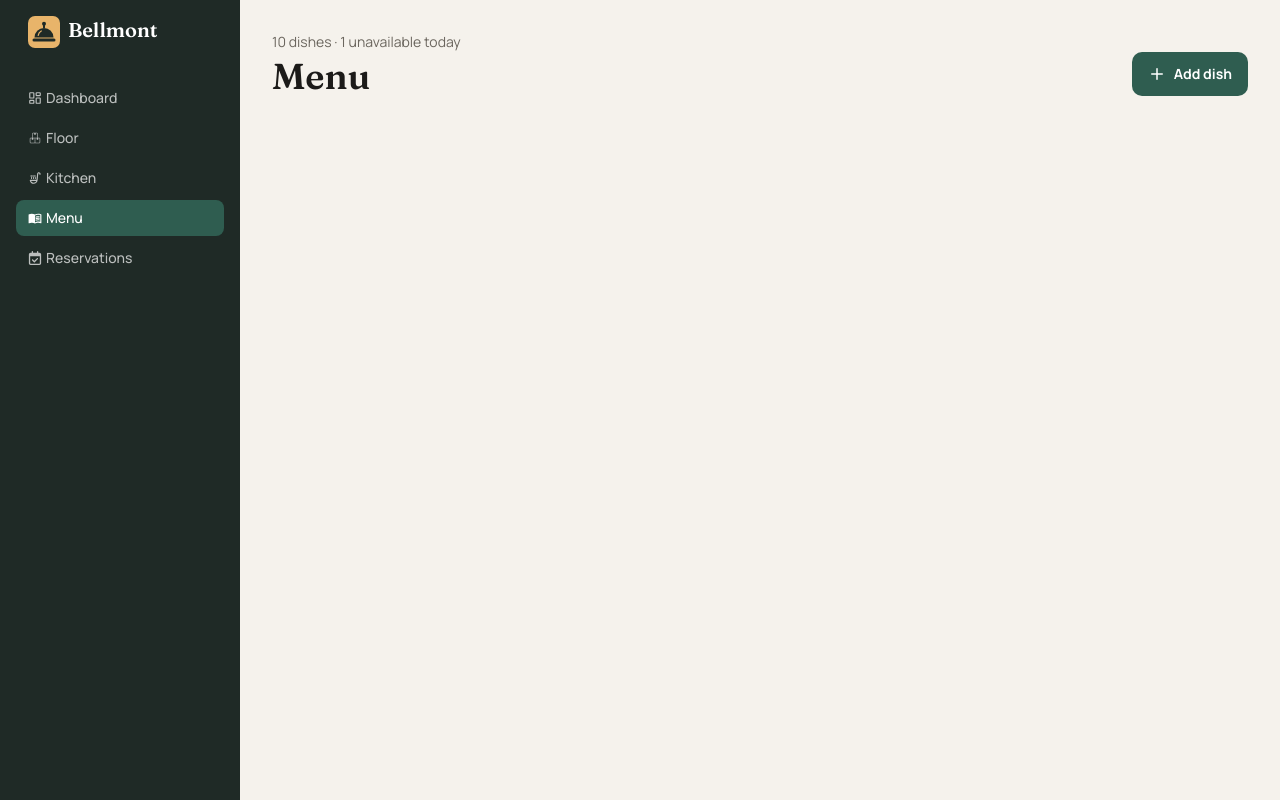
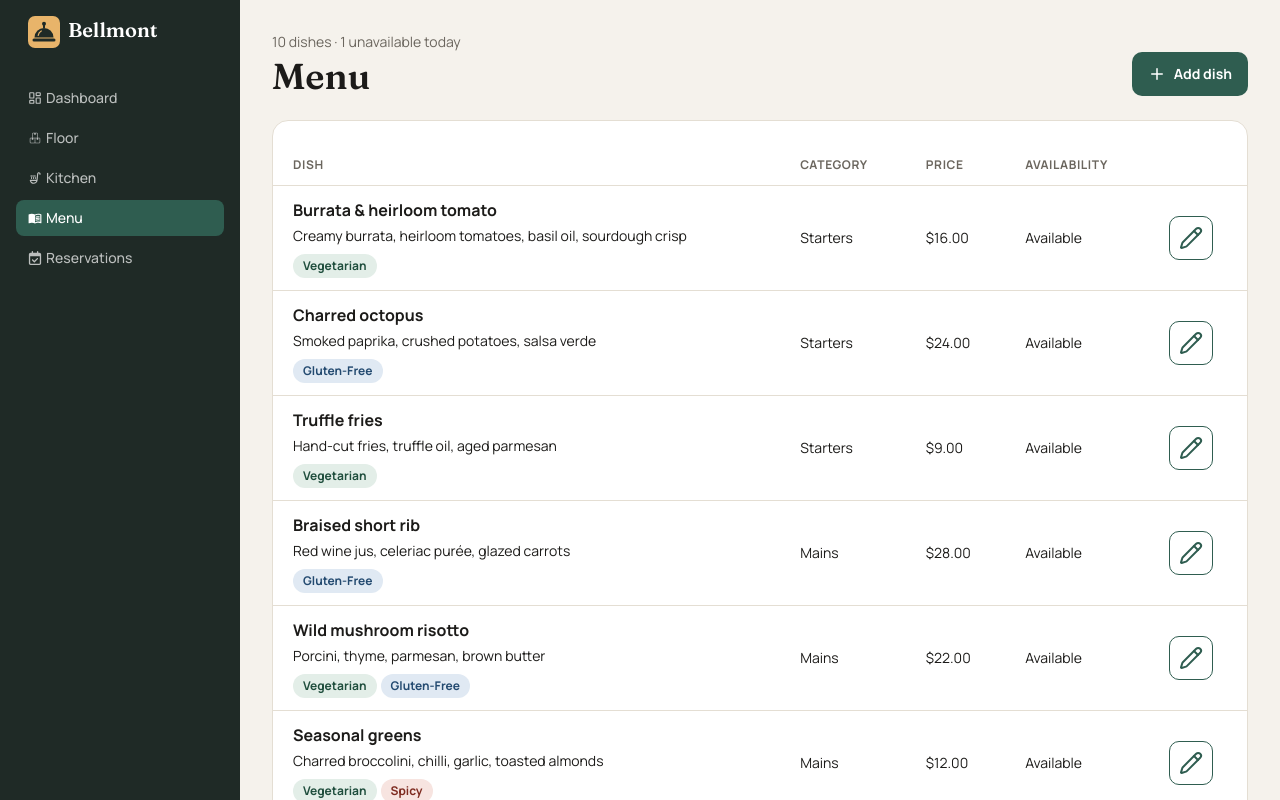
Before and after one commit to Liv-O/restaurant-admin, a React (Vite) app: page /menu in a window 1280 px wide. Shown: the top 800 px of the page. Built offline with nearby package versions, Linux system fonts and the light colour scheme.

Commit message:
feat: add Table compound component, render dishes table with tag badges

```diff
--- a/src/components/ui/Badge.tsx
+++ b/src/components/ui/Badge.tsx
@@ -1,7 +1,7 @@
 import type { ReactNode } from 'react';
 import type { ComponentProps } from 'react';
 
-type Tone = 'green' | 'amber' | 'blue' | 'red' | 'neutral';
+export type Tone = 'green' | 'amber' | 'blue' | 'red' | 'neutral';
 
 type BadgeProps = ComponentProps<'span'> & {
   tone?: Tone;
--- /dev/null
+++ b/src/components/ui/Table.tsx
@@ -0,0 +1,72 @@
+import { createContext, useContext } from 'react';
+import type { ReactNode } from 'react';
+
+type TableContextType = {
+  columns: string[];
+};
+
+const TableContext = createContext<TableContextType | null>(null);
+
+const useTableContext = () => {
+  const context = useContext(TableContext);
+
+  if (!context) {
+    throw new Error('useTableContext must be used within Table');
+  }
+
+  return context;
+};
+
+function Table({ children, columns }: { children: ReactNode; columns: string[] }) {
+  return (
+    <TableContext.Provider value={{ columns }}>
+      <table className="w-full border-collapse">{children}</table>
+    </TableContext.Provider>
+  );
+}
+
+function TableHeader() {
+  const { columns } = useTableContext();
+  return (
+    <thead>
+      <tr className="text-left text-xs font-bold tracking-wider text-muted uppercase">
+        {columns.map((column) => (
+          <th className="px-5 py-3" key={column}>
+            {column}
+          </th>
+        ))}
+      </tr>
+    </thead>
+  );
+}
+
+function TableRow({ children, className }: { children: ReactNode; className?: string }) {
+  return (
+    <tr className={`border-t border-line transition-colors hover:bg-primary/5 ${className || ''}`}>
+      {children}
+    </tr>
+  );
+}
+
+function TableCell({ children, className }: { children: ReactNode; className?: string }) {
+  return <td className={`px-5 py-3 align-middle text-sm ${className || ''}`}>{children}</td>;
+}
+
+function TableBody<T>({ data, render }: { data: T[]; render: (item: T) => ReactNode }) {
+  if (!data.length)
+    return (
+      <tbody>
+        <tr>
+          <td className="px-5 py-3">No data to show at the moment</td>
+        </tr>
+      </tbody>
+    );
+
+  return <tbody>{data.map(render)}</tbody>;
+}
+
+Table.Row = TableRow;
+Table.Header = TableHeader;
+Table.Body = TableBody;
+Table.Cell = TableCell;
+export default Table;
--- a/src/features/menu/constants.ts
+++ b/src/features/menu/constants.ts
@@ -1,2 +1,11 @@
+import type { Tone } from '@/components/ui/Badge';
+
 export const CATEGORIES = ['Starters', 'Mains', 'Desserts', 'Drinks'] as const;
 export const TAGS = ['Vegetarian', 'Vegan', 'Gluten-Free', 'Spicy'] as const;
+
+export const TAG_TONES: Record<(typeof TAGS)[number], Tone> = {
+  Vegetarian: 'green',
+  Vegan: 'amber',
+  'Gluten-Free': 'blue',
+  Spicy: 'red',
+};
--- a/src/index.css
+++ b/src/index.css
@@ -8,6 +8,7 @@
   --color-muted: #6b665e;
   --color-primary: #2f5d50;
   --color-primary-hover: #23473d;
+  --color-secondary-hover: #657e77;
   --color-sidebar: #1f2a26;
   --color-accent: #e8b46a;
 
--- a/src/pages/menu/MenuPage.tsx
+++ b/src/pages/menu/MenuPage.tsx
@@ -1,9 +1,14 @@
-import { Plus } from 'lucide-react';
+import { Plus, Pencil } from 'lucide-react';
 import { useState } from 'react';
 
 import { mockDishes } from '@/features/menu/mockDishes';
 import PageHeader from '@/components/PageHeader';
 import Button from '@/components/ui/Button';
+import Table from '@/components/ui/Table';
+import Card from '@/components/ui/Card';
+import Badge from '@/components/ui/Badge';
+
+import { TAG_TONES } from '@/features/menu/constants';
 
 export default function MenuPage() {
   const [dishes, setDishes] = useState(mockDishes);
@@ -21,6 +26,39 @@ export default function MenuPage() {
           </Button>
         }
       />
+      <Card className="mt-6 overflow-hidden py-6">
+        <Table columns={['Dish', 'Category', 'Price', 'Availability', '']}>
+          <Table.Header />
+          <Table.Body
+            data={dishes}
+            render={(dish) => (
+              <Table.Row className={`${dish.isAvailable ? '' : 'opacity-60'}`} key={dish.id}>
+                <Table.Cell>
+                  <div className="flex flex-col gap-1">
+                    <p className="text-base font-bold">{dish.name}</p>
+                    <p>{dish.description}</p>
+                    <div className="mt-1 flex flex-wrap gap-1">
+                      {dish.tags.map((tag) => (
+                        <Badge tone={TAG_TONES[tag]} key={tag}>
+                          {tag}
+                        </Badge>
+                      ))}
+                    </div>
+                  </div>
+                </Table.Cell>
+                <Table.Cell>{dish.category}</Table.Cell>
+                <Table.Cell>${dish.price.toFixed(2)}</Table.Cell>
+                <Table.Cell>{dish.isAvailable ? 'Available' : 'Unavailable'}</Table.Cell>
+                <Table.Cell>
+                  <Button variant="outline" size="icon" aria-label={`Edit ${dish.name}`}>
+                    <Pencil />
+                  </Button>
+                </Table.Cell>
+              </Table.Row>
+            )}
+          />
+        </Table>
+      </Card>
     </>
   );
 }
```
